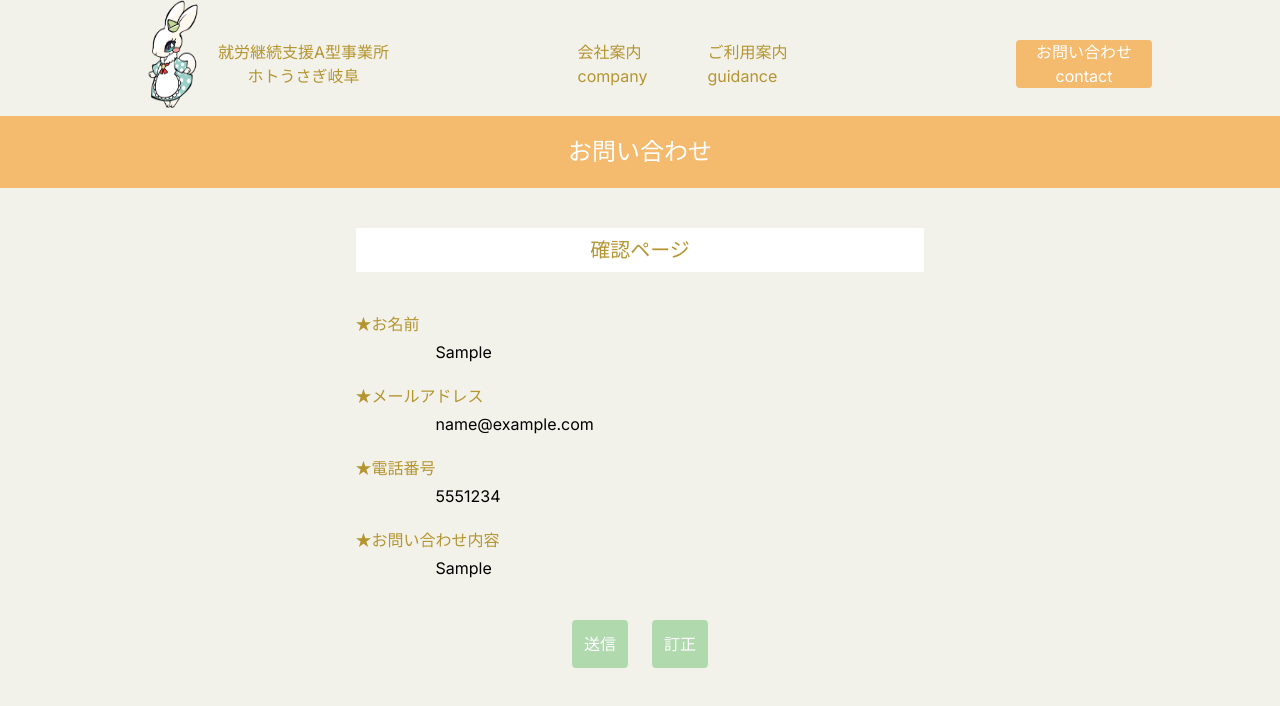
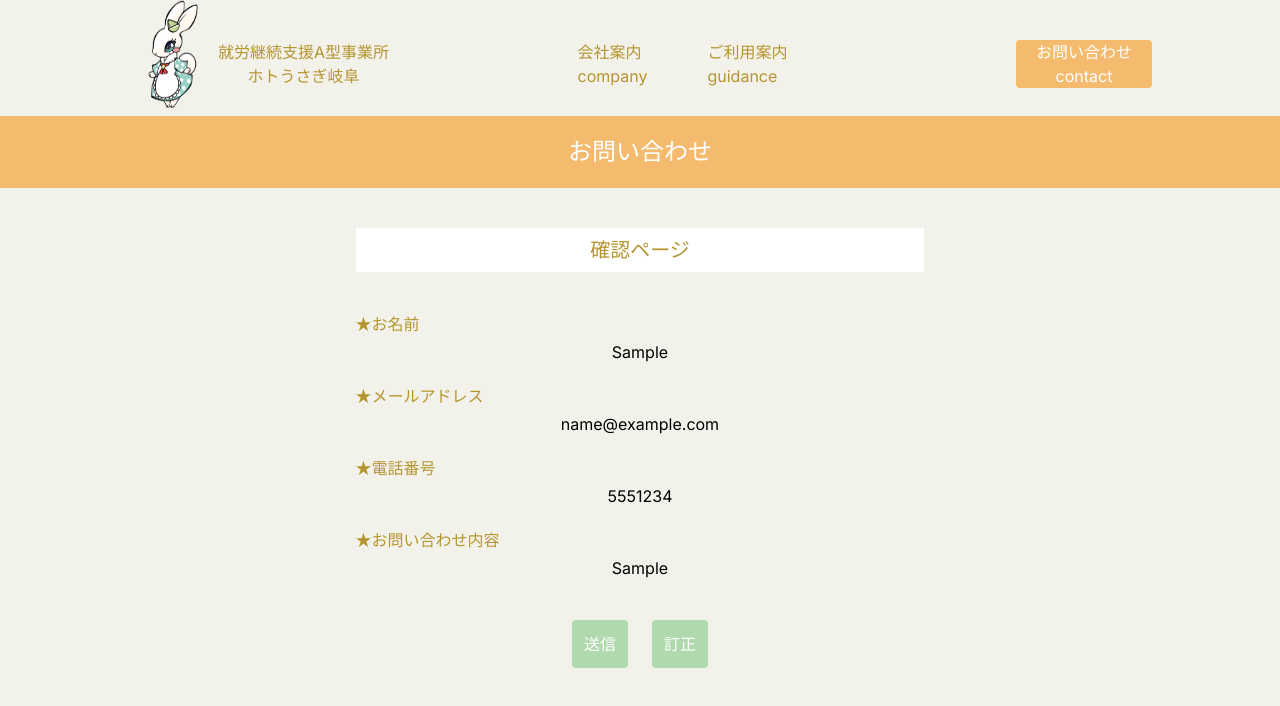
Before and after one commit to tanakakundagane/hotousagi, a Next.js app: page /contact in a window 1280 px wide. Both pictures are taken after typing "Sample", "name@example.com", "5551234", "Sample" into the empty fields and a click on the button "確認画面へ". Shown: the top 706 px of the page. Built offline with nearby package versions, Linux system fonts and the light colour scheme.

Commit message:
お問い合わせの確認ページの調整

```diff
--- a/src/app/contact/page.tsx
+++ b/src/app/contact/page.tsx
@@ -132,16 +132,16 @@ const Page = () => {
             <h2 className='text-center my-10 py-2 text-xl bg-white'>確認ページ</h2>
 
             <p>★お名前</p>
-            <p className='md:ml-20 ml-10 mt-1 text-black'>{formData.name}</p>
+            <p className='md:text-center ml-0 mt-1 text-black'>{formData.name}</p>
 
             <p className='mt-5'>★メールアドレス</p>
-            <p className='md:ml-20 mt-1 text-black'>{formData.email}</p>
+            <p className='md:text-center mt-1 text-black'>{formData.email}</p>
 
             <p className='mt-5'>★電話番号</p>
-            <p className='md:ml-20 ml-10 mt-1 text-black'>{formData.phone}</p>
+            <p className='md:text-center ml-0 mt-1 text-black'>{formData.phone}</p>
 
             <p className='mt-5'>★お問い合わせ内容</p>
-            <p className='md:ml-20 ml-10 mt-1 text-black'>{formData.message}</p>
+            <p className='md:text-center ml-0 mt-1 text-black'>{formData.message}</p>
 
             <div className='mt-10 text-center'>
               <button onClick={handleSubmit} className='p-3 mx-3 bg-customGreen rounded text-white active:bg-darkGreen'>送信</button>
```
